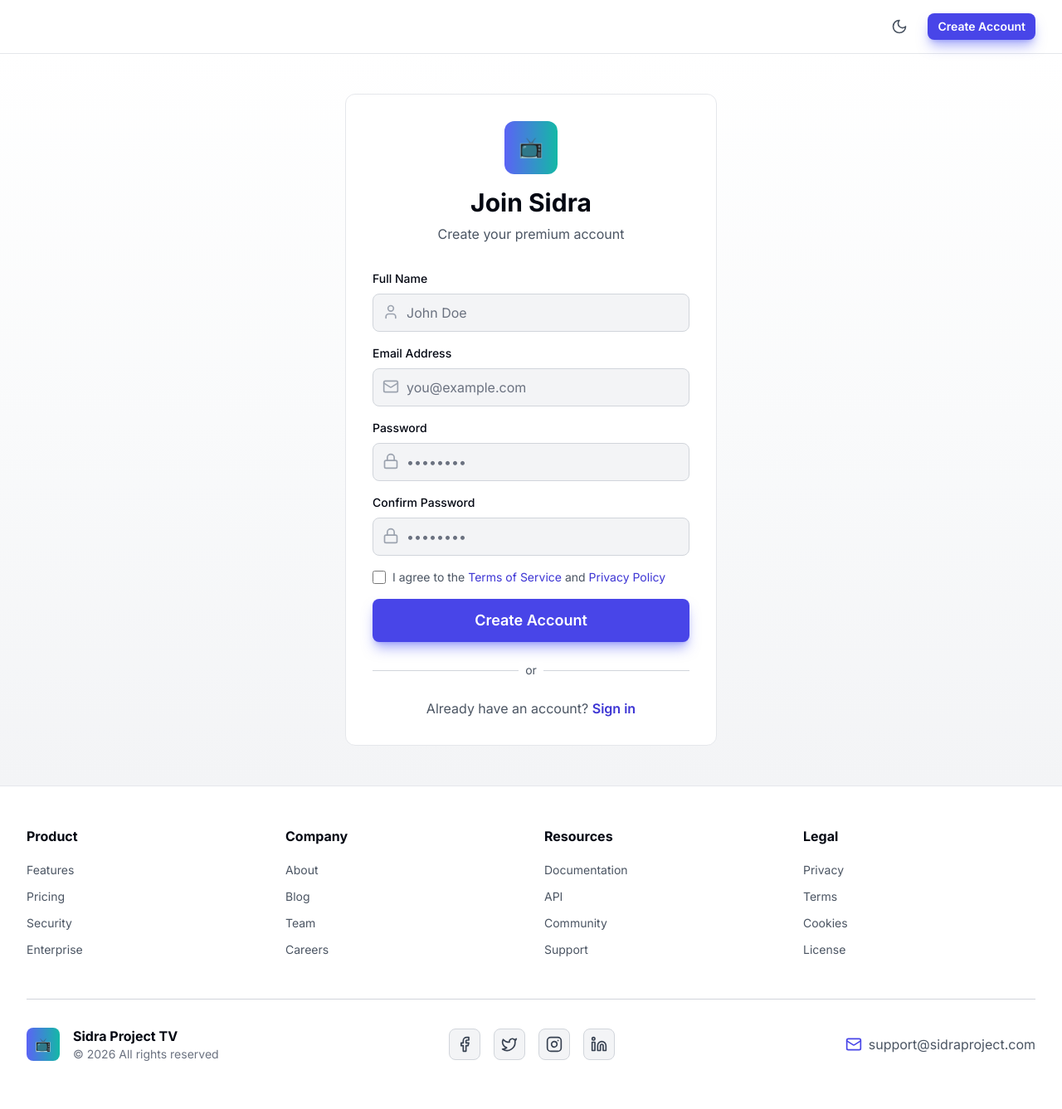
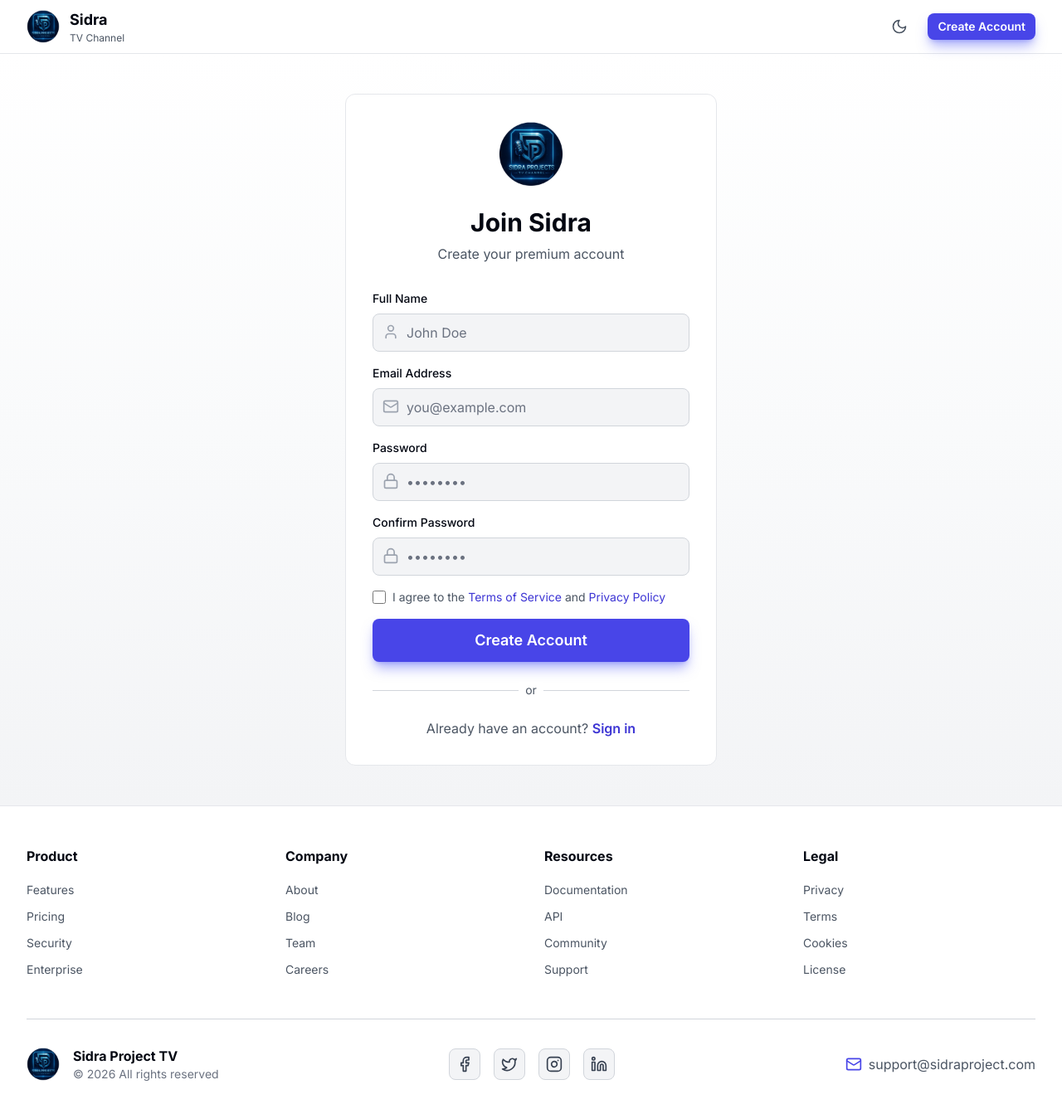
Before and after one commit to SIDRATV/sidraprojecttvchannel, a Next.js app: page /signup in a window 1280 px wide. Shown: the whole page at 83% size. Before the commit the page ends 1313 px from the top, so only its background shows below. Built offline with nearby package versions, Linux system fonts and the light colour scheme; no server answers.

Commit message:
Add logo to login, signup, navigation, app header, and footer

```diff
--- a/src/app/(public)/(auth)/login/page.tsx
+++ b/src/app/(public)/(auth)/login/page.tsx
@@ -1,6 +1,7 @@
 'use client';
 
 import React, { useState } from 'react';
+import Image from 'next/image';
 import Link from 'next/link';
 import { useRouter } from 'next/navigation';
 import { motion } from 'framer-motion';
@@ -51,9 +52,20 @@ export default function LoginPage() {
         <Card className="p-8">
           {/* Header */}
           <div className="text-center mb-8">
-            <div className="w-16 h-16 bg-gradient-to-r from-brand-500 to-islamic-teal rounded-xl flex items-center justify-center mx-auto mb-4">
-              <span className="text-2xl">📺</span>
-            </div>
+            <motion.div
+              initial={{ scale: 0.5, opacity: 0 }}
+              animate={{ scale: 1, opacity: 1 }}
+              transition={{ duration: 0.4 }}
+              className="relative w-20 h-20 mx-auto mb-6"
+            >
+              <Image
+                src="/logo.png"
+                alt="Sidra Logo"
+                fill
+                className="object-contain"
+                priority
+              />
+            </motion.div>
             <h1 className="text-3xl font-bold text-gray-950 dark:text-white mb-2">Welcome Back</h1>
             <p className="text-gray-600 dark:text-gray-400">Sign in to your Sidra account</p>
           </div>
--- a/src/app/(public)/(auth)/signup/page.tsx
+++ b/src/app/(public)/(auth)/signup/page.tsx
@@ -1,6 +1,7 @@
 'use client';
 
 import React, { useState } from 'react';
+import Image from 'next/image';
 import Link from 'next/link';
 import { useRouter } from 'next/navigation';
 import { motion } from 'framer-motion';
@@ -54,9 +55,20 @@ export default function SignupPage() {
         <Card className="p-8">
           {/* Header */}
           <div className="text-center mb-8">
-            <div className="w-16 h-16 bg-gradient-to-r from-brand-500 to-islamic-teal rounded-xl flex items-center justify-center mx-auto mb-4">
-              <span className="text-2xl">📺</span>
-            </div>
+            <motion.div
+              initial={{ scale: 0.5, opacity: 0 }}
+              animate={{ scale: 1, opacity: 1 }}
+              transition={{ duration: 0.4 }}
+              className="relative w-20 h-20 mx-auto mb-6"
+            >
+              <Image
+                src="/logo.png"
+                alt="Sidra Logo"
+                fill
+                className="object-contain"
+                priority
+              />
+            </motion.div>
             <h1 className="text-3xl font-bold text-gray-950 dark:text-white mb-2">Join Sidra</h1>
             <p className="text-gray-600 dark:text-gray-400">Create your premium account</p>
           </div>
--- a/src/components/Footer.tsx
+++ b/src/components/Footer.tsx
@@ -1,6 +1,7 @@
 'use client';
 
 import React from 'react';
+import Image from 'next/image';
 import Link from 'next/link';
 import { motion } from 'framer-motion';
 import { Facebook, Twitter, Instagram, Linkedin, Mail } from 'lucide-react';
@@ -81,8 +82,14 @@ export function Footer() {
         >
           {/* Logo and Copyright */}
           <motion.div variants={itemVariants} className="flex items-center gap-4">
-            <div className="w-10 h-10 bg-gradient-to-r from-brand-500 to-islamic-teal rounded-lg flex items-center justify-center">
-              <span className="text-white font-bold">📺</span>
+            <div className="relative w-10 h-10 flex-shrink-0">
+              <Image
+                src="/logo.png"
+                alt="Sidra Logo"
+                fill
+                className="object-contain"
+                priority
+              />
             </div>
             <div>
               <p className="font-bold text-gray-950 dark:text-white">Sidra Project TV</p>
--- a/src/components/Navigation.tsx
+++ b/src/components/Navigation.tsx
@@ -1,6 +1,7 @@
 'use client';
 
 import React from 'react';
+import Image from 'next/image';
 import Link from 'next/link';
 import { motion } from 'framer-motion';
 import { Moon, Sun } from 'lucide-react';
@@ -13,7 +14,29 @@ export function Navigation() {
   return (
     <nav className="sticky top-0 z-50 bg-white dark:bg-gray-950/80 backdrop-blur-md border-b border-gray-200 dark:border-gray-800 transition-colors">
       <div className="max-w-7xl mx-auto px-4 sm:px-6 lg:px-8">
-        <div className="flex justify-end items-center h-16 gap-4">
+        <div className="flex justify-between items-center h-16 gap-4">
+          {/* Logo and Brand */}
+          <Link href="/" className="flex items-center gap-3 hover:opacity-80 transition-opacity">
+            <motion.div
+              whileHover={{ scale: 1.05 }}
+              className="relative w-10 h-10 flex-shrink-0"
+            >
+              <Image
+                src="/logo.png"
+                alt="Sidra Logo"
+                fill
+                className="object-contain"
+                priority
+              />
+            </motion.div>
+            <div className="hidden sm:block">
+              <h1 className="font-bold text-lg text-gray-950 dark:text-white">Sidra</h1>
+              <p className="text-xs text-gray-600 dark:text-gray-400">TV Channel</p>
+            </div>
+          </Link>
+
+          {/* Right Section */}
+          <div className="flex items-center gap-4">
           {/* Theme Toggle */}
           <motion.button
             whileHover={{ scale: 1.1 }}
@@ -34,6 +57,7 @@ export function Navigation() {
               Create Account
             </Button>
           </Link>
+          </div>
         </div>
       </div>
     </nav>
--- a/src/components/app/AppHeader.tsx
+++ b/src/components/app/AppHeader.tsx
@@ -1,5 +1,6 @@
 'use client';
 
+import Image from 'next/image';
 import { motion } from 'framer-motion';
 import { Search, Bell, Moon, Sun } from 'lucide-react';
 import { useState } from 'react';
@@ -30,12 +31,21 @@ export function AppHeader({ onSearch }: AppHeaderProps) {
       <div className="flex items-center justify-between px-4 lg:px-8 py-4">
         {/* Logo */}
         <div className="flex items-center gap-3">
-          <div className="w-10 h-10 bg-gradient-to-br from-purple-500 to-pink-500 rounded-lg flex items-center justify-center font-bold text-white">
-            S
-          </div>
+          <motion.div
+            whileHover={{ scale: 1.05 }}
+            className="relative w-10 h-10 flex-shrink-0"
+          >
+            <Image
+              src="/logo.png"
+              alt="Sidra Logo"
+              fill
+              className="object-contain"
+              priority
+            />
+          </motion.div>
           <div>
             <h1 className="font-bold text-lg text-gray-950 dark:text-white">Sidra</h1>
-            <p className="text-xs text-gray-600 dark:text-gray-400">Panel</p>
+            <p className="text-xs text-gray-600 dark:text-gray-400">TV Channel</p>
           </div>
         </div>
 
```
Also changed, not shown: public/logo.png (added).
